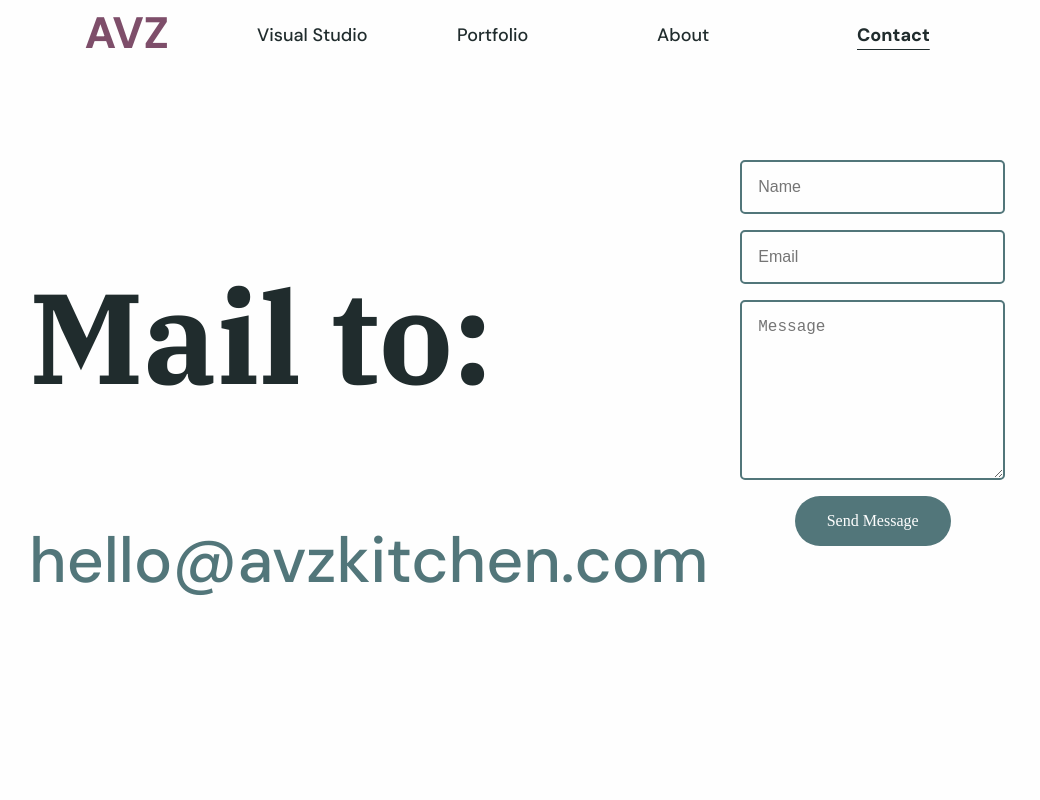
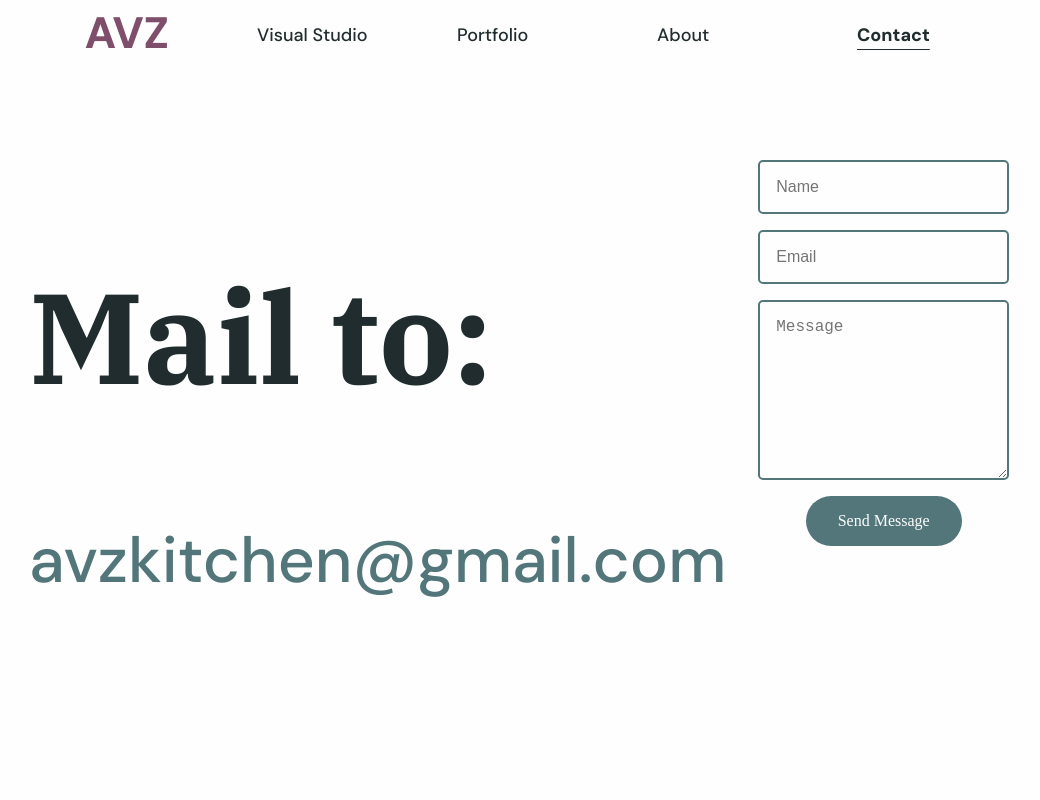
Before and after one commit to avz-kitchen/avzkitchen, a React (Vite) app in the folder portfolio/: page /contact in a window 1280 px wide. Shown: the top 800 px of the page, without its empty margins (123-1163 px from the left). Built offline with nearby package versions, Linux system fonts and the light colour scheme.

Commit message:
update emal

```diff
--- a/portfolio/src/components/contactSection/ContactSection.jsx
+++ b/portfolio/src/components/contactSection/ContactSection.jsx
@@ -37,7 +37,7 @@ const ContactSection = () => {
       <div className="contact-container">
         <div className="mail-to">
           <h1>Mail to:</h1>
-          <a href="mailto:hello@avzkitchen.com">hello@avzkitchen.com</a>
+          <a href="mailto:avzkitchen@gmail.com">avzkitchen@gmail.com</a>
         </div>
 
         <div className="formContainer">
```
